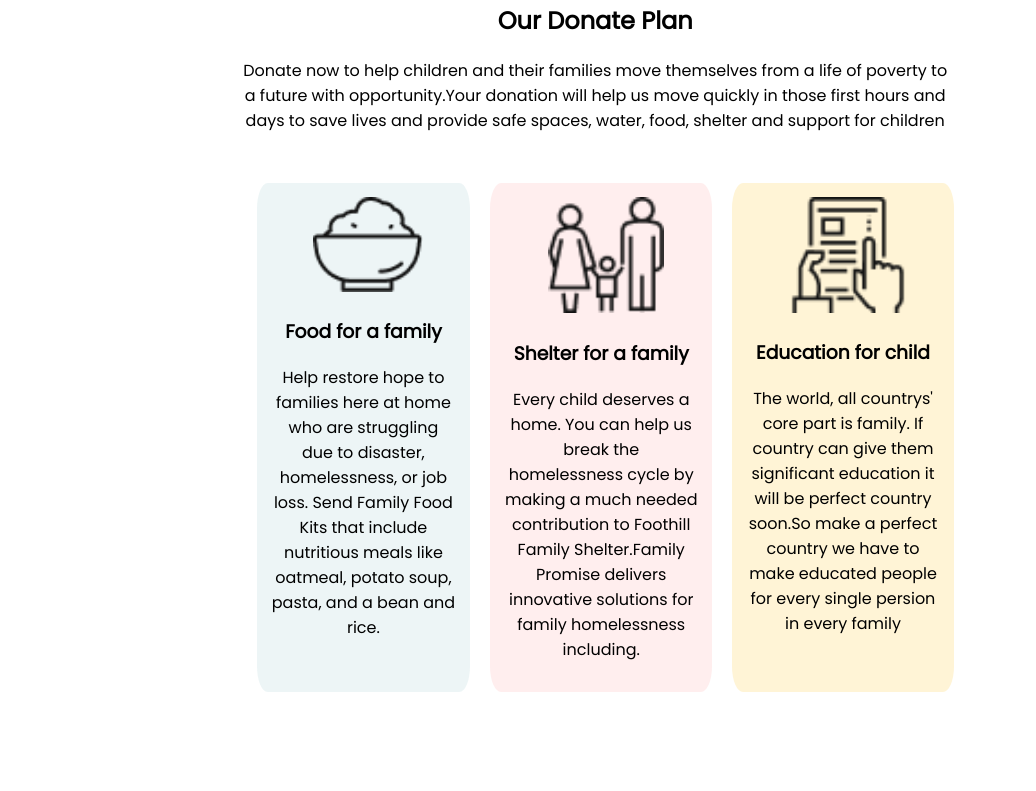
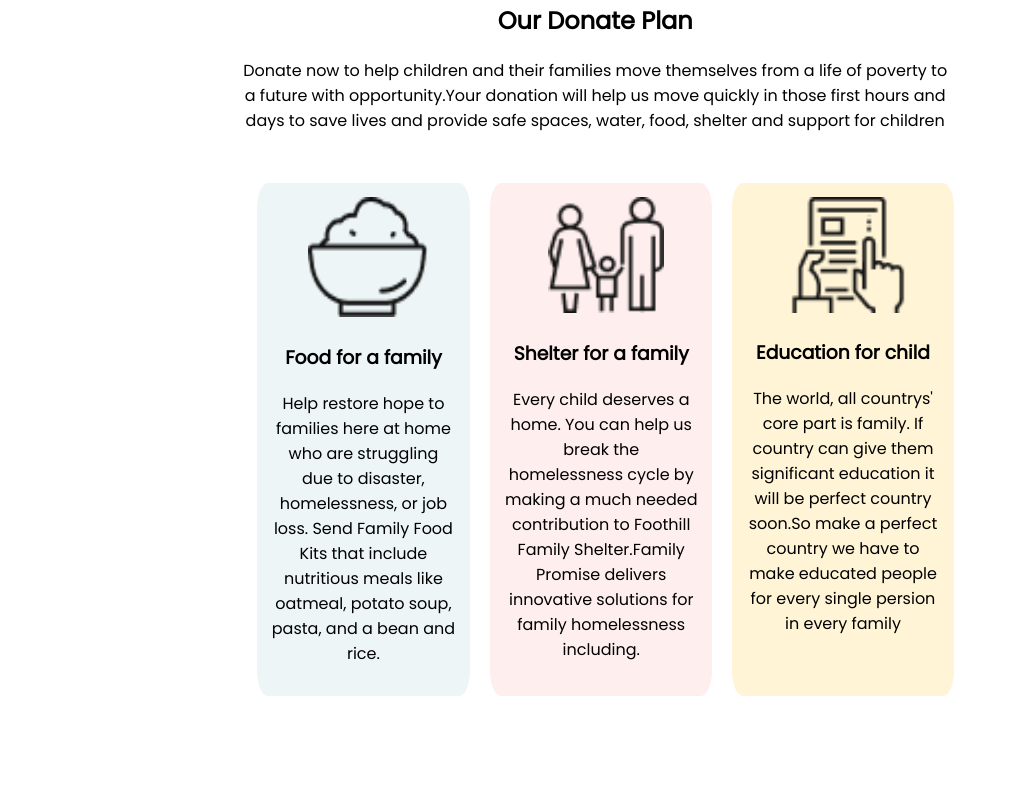
Before and after one commit to anik438/donate-today, a plain HTML site: page index.html in a window 1280 px wide. Shown: the part 953-1744 px from the top of the page, without its empty margins (32-1068 px from the left). Drawn offline with Linux system fonts and the light colour scheme.

Commit message:
project completed

```diff
--- a/index.html
+++ b/index.html
@@ -59,7 +59,7 @@
             </div>
             <div class="flexible-container donation-plan">
                 <div class="food-family">
-                    <img src="./icons/food.png" alt="">
+                    <img src="./icons/food.png" alt="" style="width:120px ; height:120px">
                     <h3>Food for a family</h3>
                     <p>Help restore hope to families here at home who are struggling due to disaster, homelessness, or job loss. Send Family Food Kits that include nutritious meals like oatmeal, potato soup, pasta, and a bean and rice.</p>
 
```
